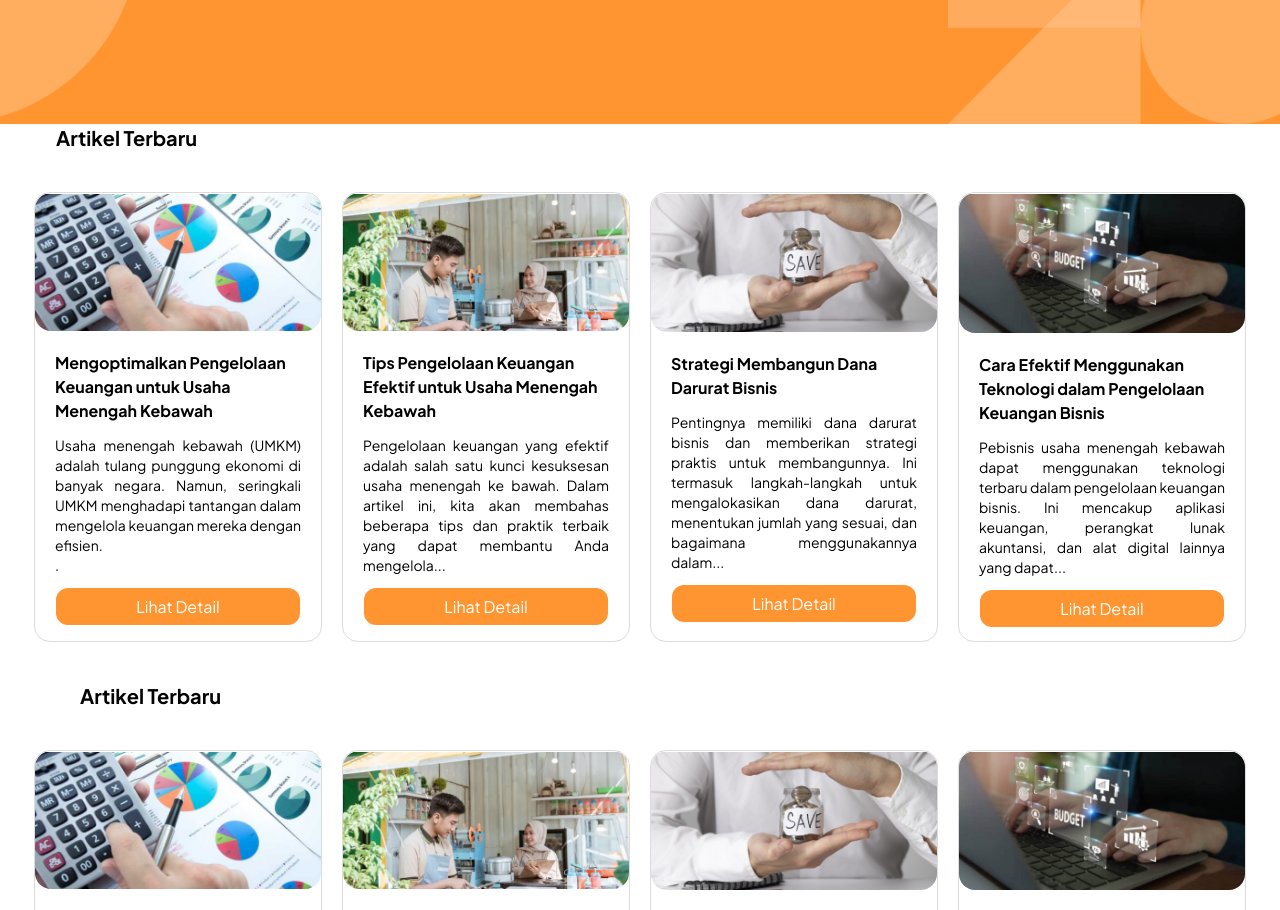
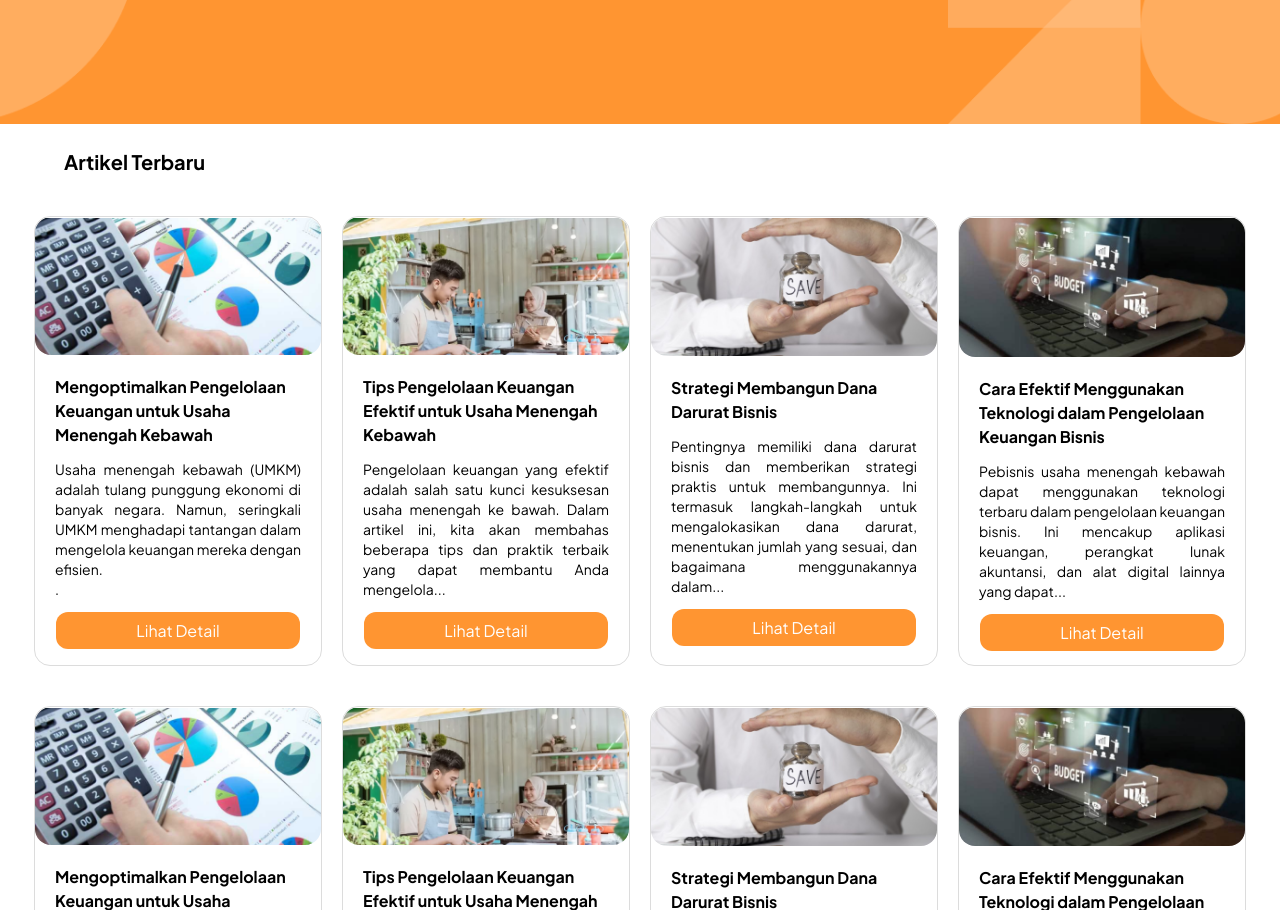
Before and after one commit to Febriyandy/UMKM_Connect, a React (Vite) app: page /Artikel in a window 1280 px wide. Shown: the part 260-1170 px from the top of the page. Built offline with nearby package versions, Linux system fonts and the light colour scheme.

Commit message:
commit perbaikan artikel

```diff
--- a/src/pages/Artikel.jsx
+++ b/src/pages/Artikel.jsx
@@ -31,7 +31,7 @@ const Artikel = () => {
           </div>
         </div>
       </section>
-      <h1 className='font-bold text-xl px-14 font-body'>Artikel Terbaru</h1>
+      <h1 className='font-bold text-xl px-16 mt-6 font-body'>Artikel Terbaru</h1>
       <section className='h-auto my-10 w-full flex flex-col items-center font-body'>
         <div className='flex gap-5'>
           <div className='w-72 h-auto rounded-2xl border border-[#DCDCDC]'>
@@ -76,7 +76,6 @@ const Artikel = () => {
           </div>
         </div>
       </section>
-      <h1 className='font-bold text-xl px-20 font-body'>Artikel Terbaru</h1>
       <section className='h-auto my-10 w-full flex flex-col items-center font-body'>
         <div className='flex gap-5'>
           <div className='w-72 h-auto rounded-2xl border border-[#DCDCDC]'>
```
